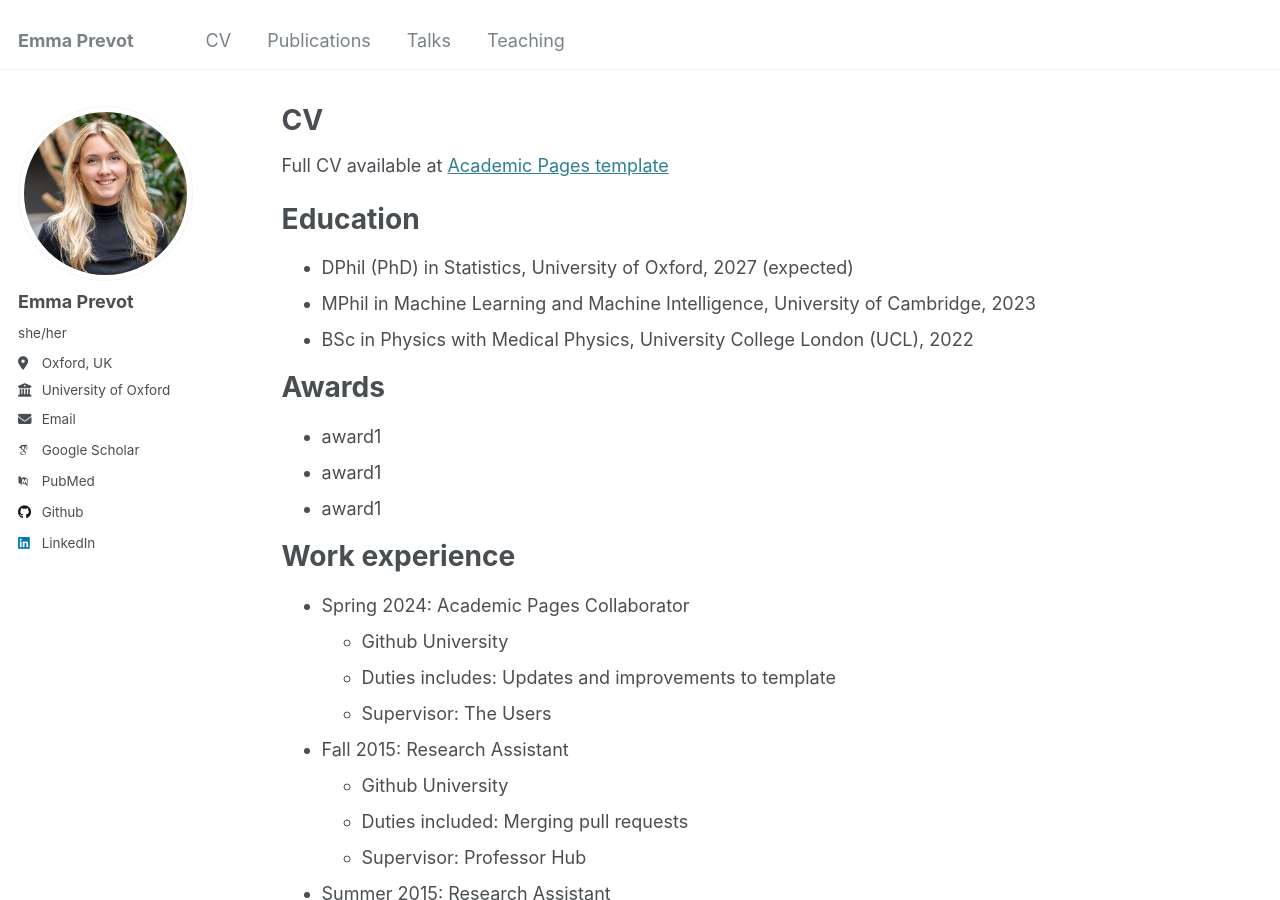
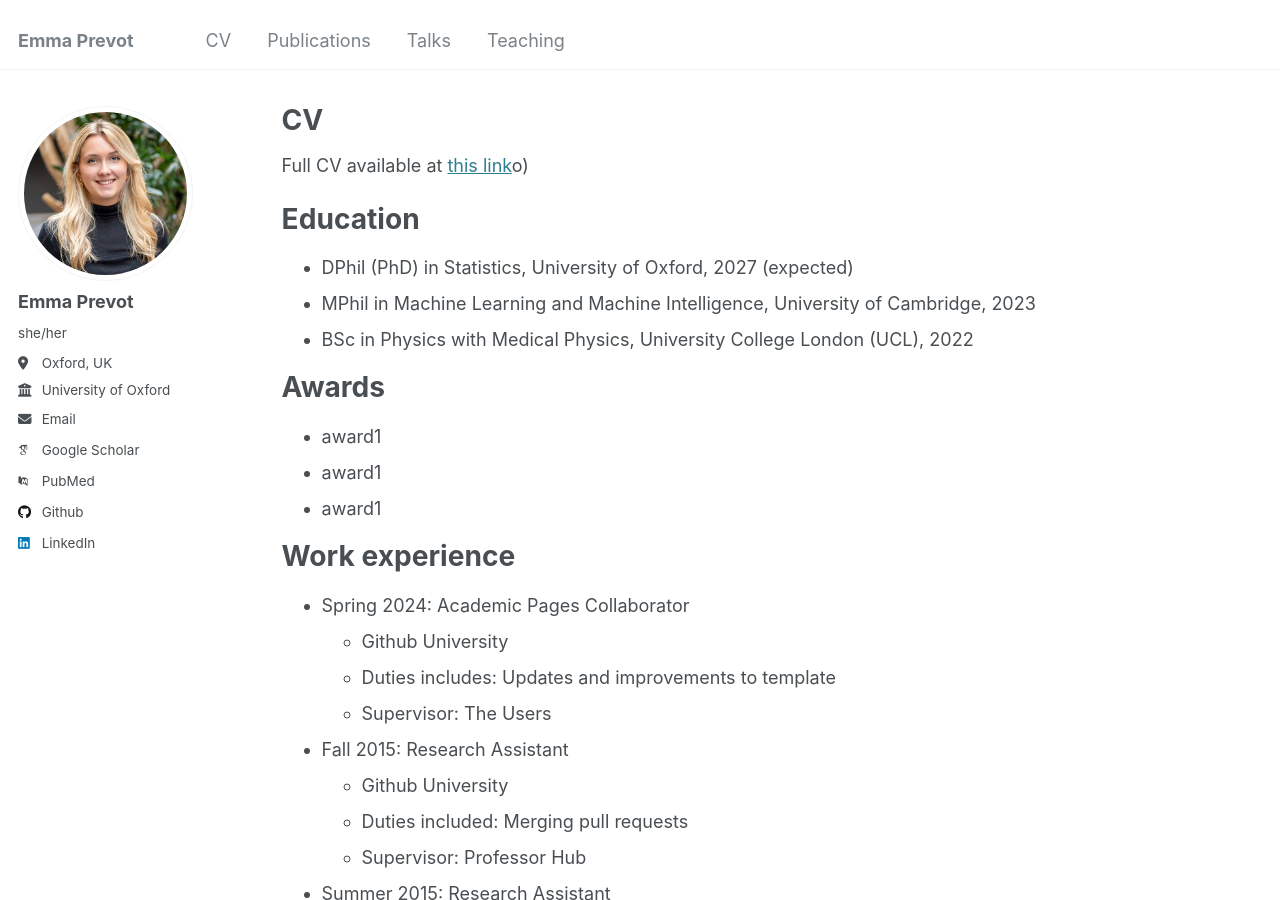
Before and after one commit to emmaprevot/emmaprevot.github.io, a Jekyll site: the page built from _pages/cv.md, in a window 1280 px wide and 900 px high. Built offline with Jekyll 4.4.1, drawn with Linux system fonts in a browser that asks for light colours; some web fonts are replaced.

Commit message:
Update cv.md

```diff
--- a/_pages/cv.md
+++ b/_pages/cv.md
@@ -9,7 +9,7 @@ redirect_from:
 
 {% include base_path %}
 
-Full CV available at [Academic Pages template](https://github.com/academicpages/academicpages.github.io)
+Full CV available at [this link](https://drive.google.com/file/d/16wU5Xgn2sjWFBsEMYMJOPa0a-Yvxfkar/view?usp=sharing)o)
 
 Education
 ======
```
